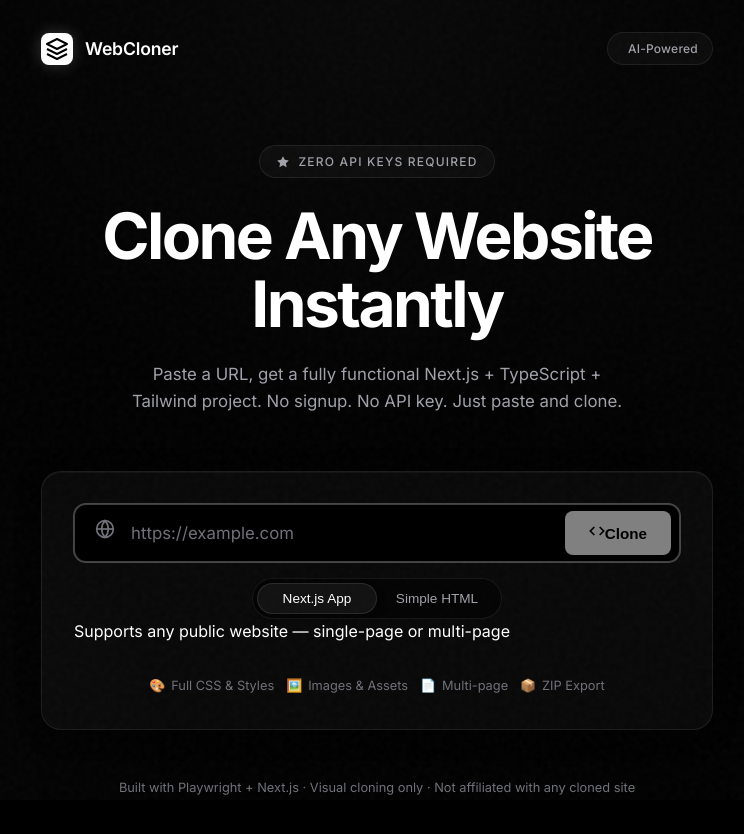
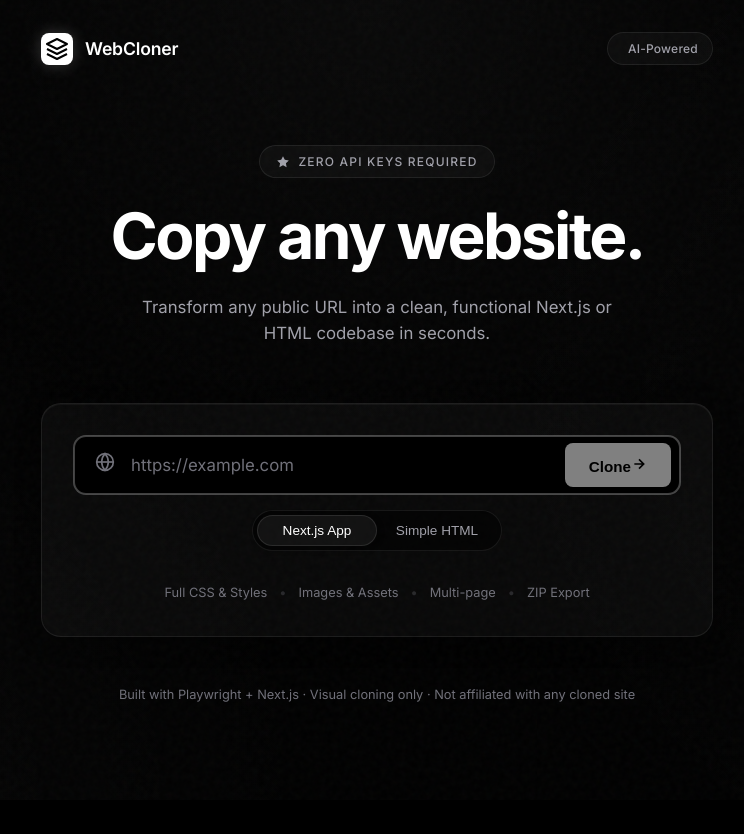
Before and after one commit to itzfbipk/Cloner, a Next.js app: page / in a window 1280 px wide. Shown: the top 834 px of the page, without its empty margins (263-1007 px from the left). After the commit the page ends 800 px from the top, so only its background shows below. Built offline with nearby package versions, Linux system fonts and the light colour scheme; no server answers.

Commit message:
UI: Refine layout texts and remove emojis

```diff
--- a/app/page.tsx
+++ b/app/page.tsx
@@ -155,12 +155,10 @@
             Zero API keys required
           </div>
           <h1 id="hero-heading" className="hero-title">
-            Clone Any Website
-            <span className="hero-title-gradient"> Instantly</span>
+            Copy any website.
           </h1>
           <p className="hero-subtitle">
-            Paste a URL, get a fully functional Next.js + TypeScript + Tailwind project.
-            No signup. No API key. Just paste and clone.
+            Transform any public URL into a clean, functional Next.js or HTML codebase in seconds.
           </p>
         </section>
 
@@ -170,17 +168,13 @@
             <div className="card glass-card">
               <UrlInput onClone={handleClone} isLoading={false} />
               <div className="features-row">
-                {[
-                  { icon: '🎨', label: 'Full CSS & Styles' },
-                  { icon: '🖼️', label: 'Images & Assets' },
-                  { icon: '📄', label: 'Multi-page' },
-                  { icon: '📦', label: 'ZIP Export' },
-                ].map((f) => (
-                  <div key={f.label} className="feature-chip">
-                    <span>{f.icon}</span>
-                    <span>{f.label}</span>
-                  </div>
-                ))}
+                <span className="feature-chip">Full CSS & Styles</span>
+                <span className="feature-chip" style={{ opacity: 0.3 }}>•</span>
+                <span className="feature-chip">Images & Assets</span>
+                <span className="feature-chip" style={{ opacity: 0.3 }}>•</span>
+                <span className="feature-chip">Multi-page</span>
+                <span className="feature-chip" style={{ opacity: 0.3 }}>•</span>
+                <span className="feature-chip">ZIP Export</span>
               </div>
             </div>
           )}
--- a/components/UrlInput.tsx
+++ b/components/UrlInput.tsx
@@ -95,11 +95,10 @@
               </span>
             ) : (
               <span className="btn-content">
+                Clone
                 <svg width="16" height="16" viewBox="0 0 24 24" fill="none" stroke="currentColor" strokeWidth="2.5">
-                  <polyline points="16 18 22 12 16 6" />
-                  <polyline points="8 6 2 12 8 18" />
+                  <path d="M5 12h14M12 5l7 7-7 7" />
                 </svg>
-                Clone
               </span>
             )}
           </button>
@@ -135,9 +134,6 @@
         </p>
       )}
 
-      <p className="url-hint">
-        Supports any public website — single-page or multi-page
-      </p>
     </form>
   );
 }
```
